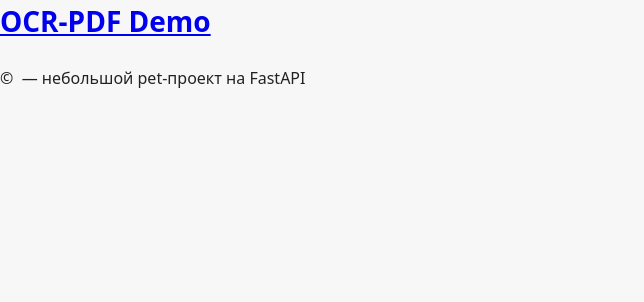
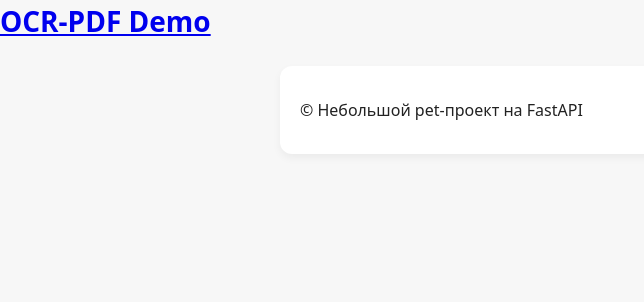
Before and after one commit to baranovlad/practice, a FastAPI app: template templates/base.html in a window 1280 px wide. Shown: the top 302 px of the page, without its empty margins (0-644 px from the left). Run offline with FastAPI, Linux system fonts and the light colour scheme; the template is opened without the code that fills it, so the values that code supplies are empty.

Commit message:
Update base.html

```diff
--- a/templates/base.html
+++ b/templates/base.html
@@ -17,8 +17,10 @@
     {% block content %}{% endblock %}
   </main>
 
-  <footer class="site‑footer">
-    © {{ now().year }} — небольшой pet‑проект на FastAPI
+  <footer class="site-footer">
+    <div class="container">
+      © Небольшой pet‑проект на FastAPI
+    </div>
   </footer>
 
   {% block extra_scripts %}{% endblock %}
```
